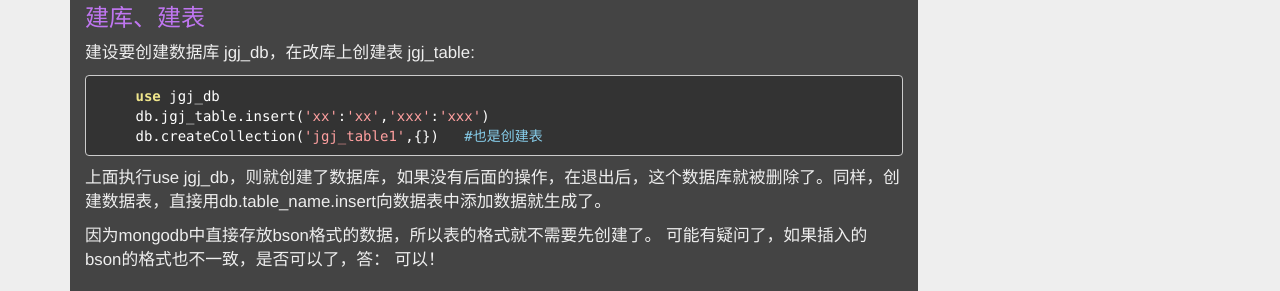
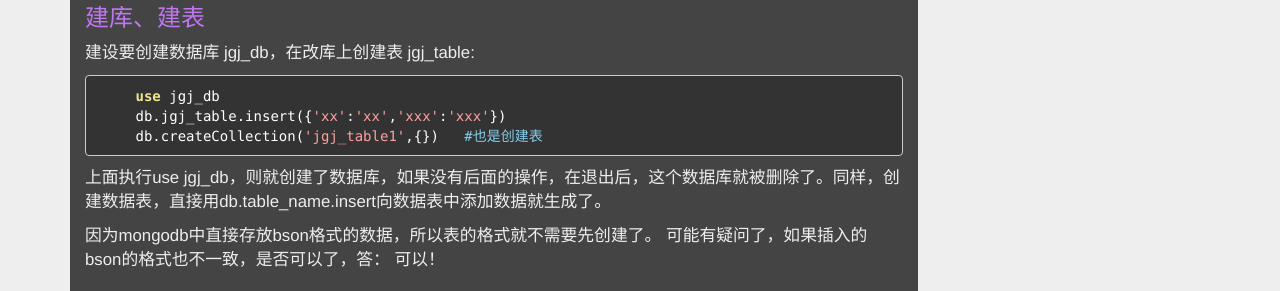
Before and after one commit to jgj1986/jgj1986.github.io, a Jekyll site: the page built from _posts/database/2014-11-25-mongodb使用入门.md, in a window 1280 px wide and 1035 px high. Shown: the part 342-633 px from the top of the window. Built offline with Jekyll 4.4.1, drawn with Linux system fonts in a browser that asks for light colours; nearby versions of some CDN libraries; comment, search, counter and statistics services are not loaded.

```diff
--- a/_posts/database/2014-11-25-mongodb使用入门.md
+++ b/_posts/database/2014-11-25-mongodb使用入门.md
@@ -19,7 +19,7 @@ db.createCollection(name,{size:3333,capped:333,max:88888})  创建一个数据
 建设要创建数据库 jgj_db，在改库上创建表 jgj_table:
 
     use jgj_db
-    db.jgj_table.insert('xx':'xx','xxx':'xxx')
+    db.jgj_table.insert({'xx':'xx','xxx':'xxx'})
     db.createCollection('jgj_table1',{})   #也是创建表
 
 上面执行use jgj_db，则就创建了数据库，如果没有后面的操作，在退出后，这个数据库就被删除了。同样，创建数据表，直接用db.table_name.insert向数据表中添加数据就生成了。
```
